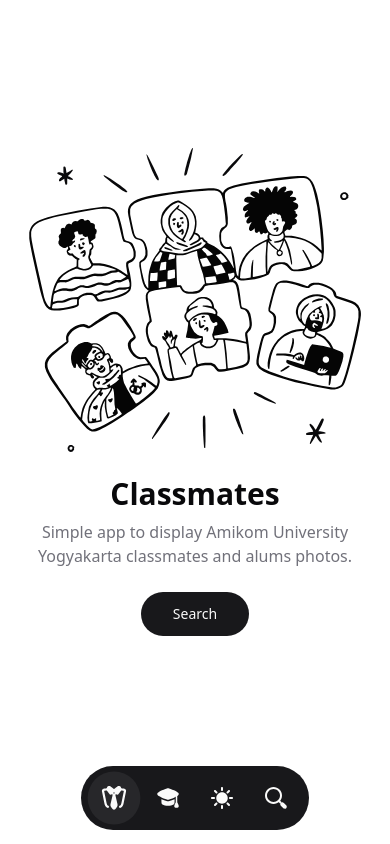
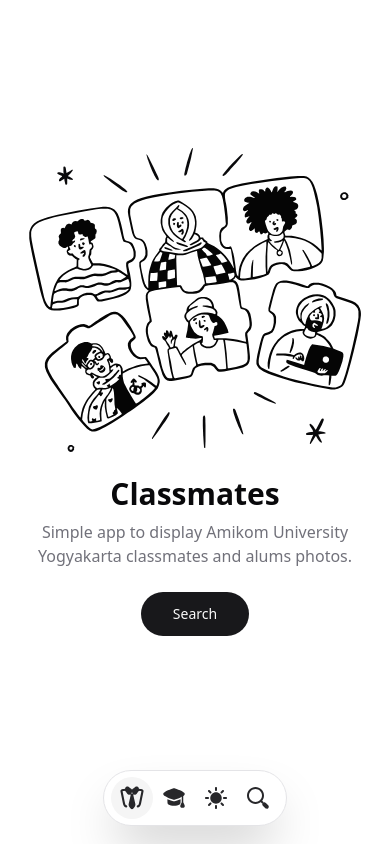
Before and after one commit to andreanfirdhaus/classmate-amikom, a React (Vite) app: page / in a window 390 px wide. Built offline with nearby package versions, Linux system fonts and the light colour scheme.

Commit message:
feat: new navigation footer design

```diff
--- a/src/layout/footer.tsx
+++ b/src/layout/footer.tsx
@@ -23,51 +23,49 @@
     setCurrentTheme(newTheme);
   };
 
-  const myColor = currentTheme === "light" ? "#fafafa" : "#09090b";
+  const fillColor = currentTheme === "light" ? "#27272A" : "#fafafa";
 
   return (
     <footer
       className={cn(
-        "fixed left-0 right-0 bottom-3.5 z-50 block sm:hidden",
+        "fixed left-0 right-0 bottom-[18px] z-50 block sm:hidden",
         className,
       )}
     >
-      <div className="flex justify-center items-center h-16 mx-auto w-[228px] bg-primary rounded-full">
-        <div className="flex justify-center items-center gap-[6px]">
+      <div className="flex justify-center items-center h-[56px] mx-auto w-[184px] bg-footer border border-input rounded-full shadow-2xl">
+        <div className="flex justify-center items-center gap-[2px]">
           <NavLink
             to="/"
             className={({ isActive }) =>
-              isActive
-                ? "size-12 bg-testprimary flex items-center justify-center rounded-full transition-transform duration-300 transform scale-110"
-                : "size-12 flex items-center justify-center rounded-full transition-transform duration-300 transform"
+              `size-[40px] flex items-center justify-center rounded-full transition ease-in-out ${isActive ? `transition-transform duration-300 transform scale-105 bg-activefooter` : ""
+              }`
             }
           >
-            <Suit fill={myColor} stroke={myColor} />
+            <Suit fill={fillColor} stroke={fillColor} />
           </NavLink>
           <NavLink
             to="/graduated"
             className={({ isActive }) =>
-              isActive
-                ? "size-12 bg-testprimary flex items-center justify-center rounded-full transition-transform duration-300 transform scale-110"
-                : "size-12 flex items-center justify-center rounded-full transition-transform duration-300 transform"
+              `size-[40px] flex items-center justify-center rounded-full transition ease-in-out ${isActive ? `transition-transform duration-300 transform scale-105 bg-activefooter` : ""
+              }`
             }
           >
-            <Toga fill={myColor} />
+            <Toga fill={fillColor} />
           </NavLink>
           <div
-            className="size-12 flex items-center justify-center rounded-full"
+            className="size-[40px] flex items-center justify-center rounded-full"
             onClick={toggleTheme}
           >
             {currentTheme === "light" ? (
-              <Sun fill={myColor} className="transition-all" />
+              <Sun fill={fillColor} className="transition-all" />
             ) : (
-              <Moon fill={myColor} className="transition-all" />
+              <Moon fill={fillColor} className="transition-all" />
             )}
             <span className="sr-only">Toggle theme</span>
           </div>
-          <div className="size-12 flex items-center justify-center rounded-full">
+          <div className="size-[40px] flex items-center justify-center rounded-full">
             <FormDialog>
-              <Search fill={myColor} />
+              <Search fill={fillColor} />
             </FormDialog>
           </div>
         </div>
```
